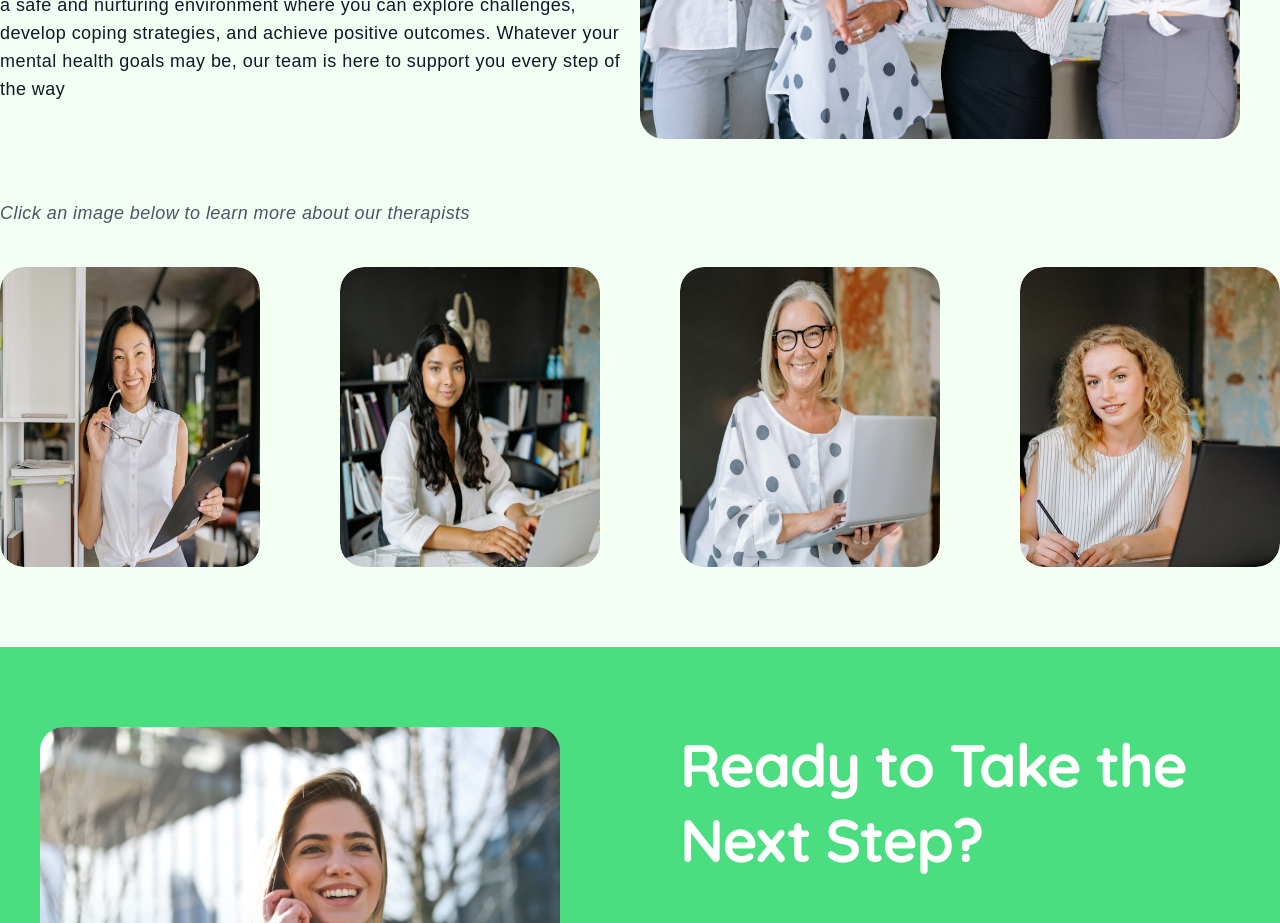
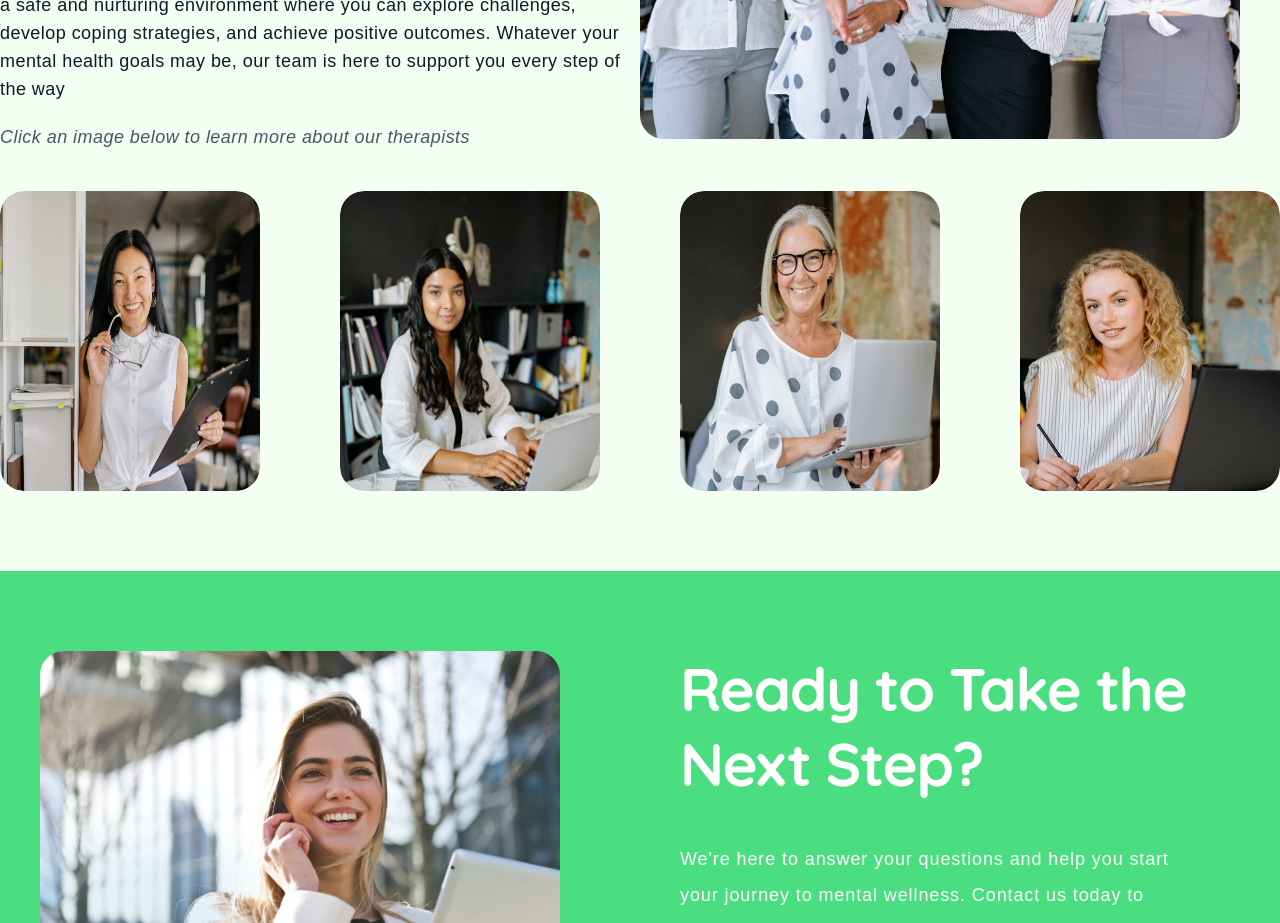
Before and after one commit to Quincy-Fer/Harmony-Therapy-Website, a React (Vite) app: page / in a window 1280 px wide. Shown: the part 6120-7043 px from the top of the page. Built offline with nearby package versions, Linux system fonts and the light colour scheme.

Commit message:
adjust margin subheader

```diff
--- a/src/Sections/Team.jsx
+++ b/src/Sections/Team.jsx
@@ -32,7 +32,7 @@ const Team = () => {
 
         {/* Image and Text */}
         <div className="flex mt-10">
-          <div className="flex-1 ">
+          <div className="flex-1  ">
             <p
               className="font-nunito max-w-[640px]  text-gray-900 tracking-wide
           text-balance text-lg"
@@ -42,7 +42,7 @@ const Team = () => {
 
             <p
               className="font-nunito max-w-[640px]  text-gray-600 tracking-wide
-          text-balance text-lg italic mt-24"
+          text-balance text-lg italic mt-5"
             >
               Click an image below to learn more about our therapists
             </p>
@@ -57,7 +57,7 @@ const Team = () => {
         </div>
       </div>
       {/* IMAGES map */}
-      <div className="flex justify-start gap-20 mt-10">
+      <div className="flex justify-start gap-20 mt-10 ">
         {TEAM.slice(1).map((item) => (
           <TeamCard
             key={item.key}
```
